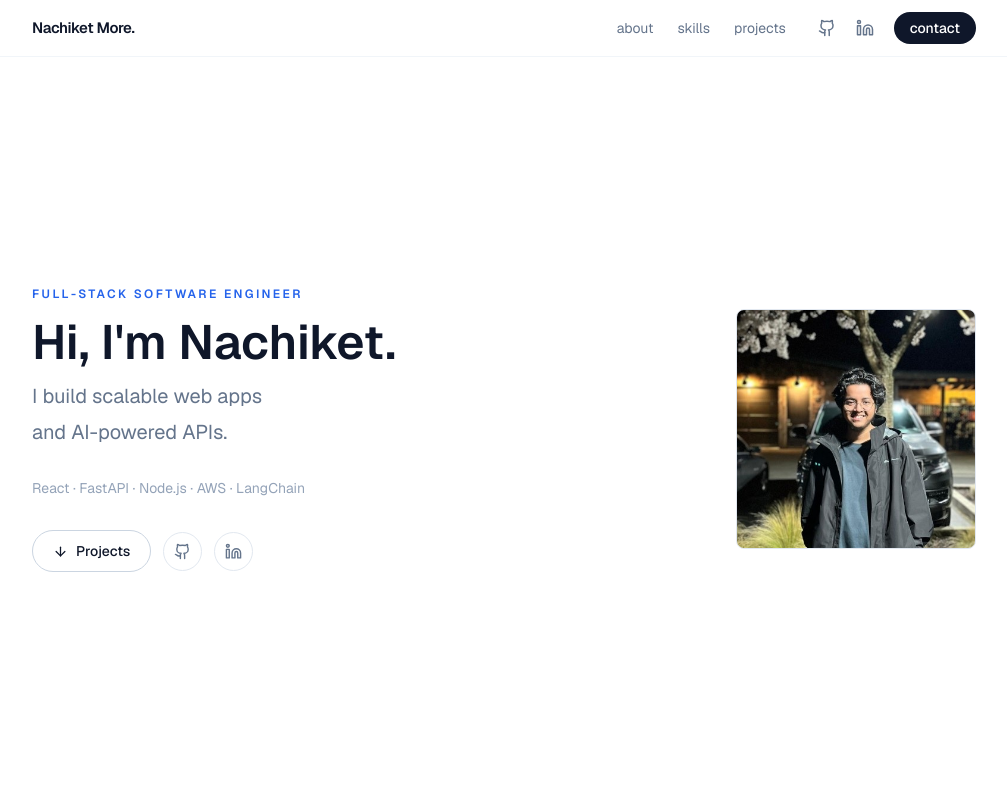
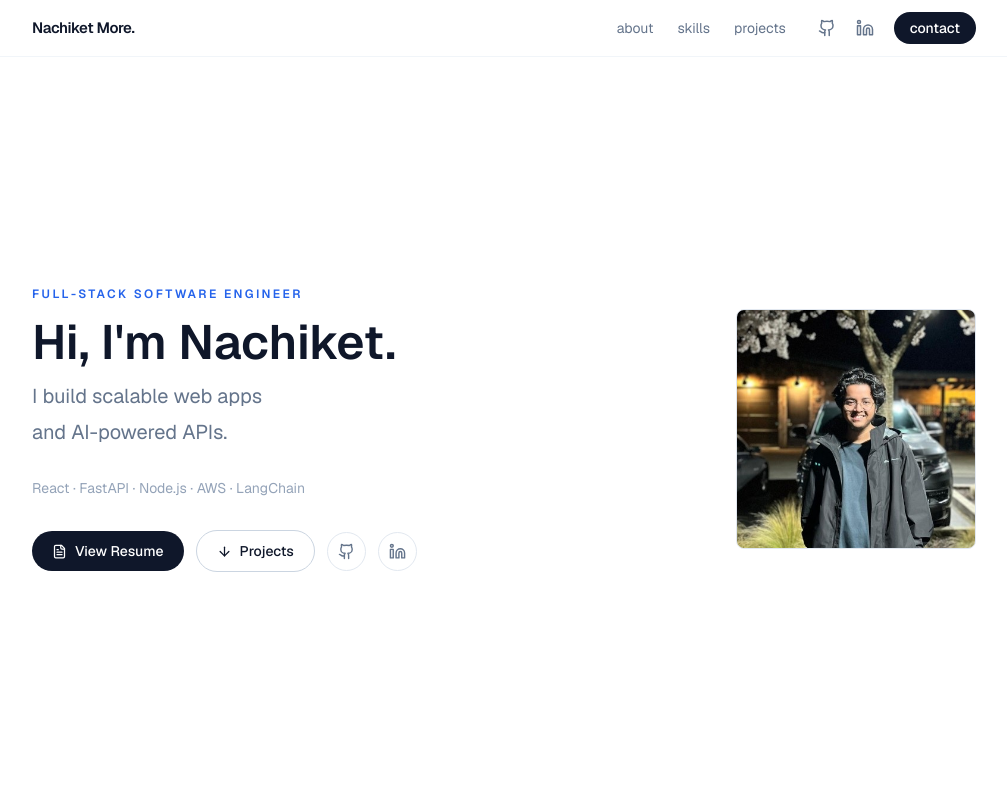
Before and after one commit to nachiket-more99/portfolio, a React (Vite) app: page / in a window 1280 px wide. Shown: the top 800 px of the page, without its empty margins (136-1143 px from the left). Built offline with nearby package versions, Linux system fonts and the light colour scheme.

Commit message:
add Resume link and update index.html

```diff
--- a/index.html
+++ b/index.html
@@ -9,7 +9,7 @@
     <meta name="author" content="Nachiket More" />
 
     <meta property="og:title" content="Nachiket More | Full-Stack Software Engineer" />
-    <meta property="og:description" content="Portfolio of Nachiket More – Full-Stack Software Engineer specializing in React, FastAPI, and scalable web applications." />
+    <meta property="og:description" content="Portfolio of Nachiket More - Full-Stack Software Engineer specializing in React, FastAPI, and scalable web applications." />
     <meta property="og:url" content="https://nachiketmore.vercel.app/" />
     <meta property="og:type" content="website" />
 
--- a/src/data/resume.json
+++ b/src/data/resume.json
@@ -8,7 +8,7 @@
   "self_photo": "/img/self-pic.jpg",
   "github_url": "https://github.com/nachiket-more99/",
   "linkedin_url": "https://www.linkedin.com/in/nachiketmore99/",
-  "resume_link": "",
+  "resume_link": "https://drive.google.com/file/d/1E9TsJ17_U2i6vTQtiUHMTZ0n6zzFOaQd/view?usp=sharing",
   "education": [
     {
       "degree": "M.S. Computer Science",
@@ -97,7 +97,7 @@
         "Built a React + TypeScript frontend with ingestion controls, a chat interface, and real-time source attribution display."
       ],
       "tags": ["FastAPI", "LangChain", "ChromaDB", "OpenAI", "React", "TypeScript"],
-      "deployed_link": "https://codebaseqa.vercel.app/",
+      "deployed_link": "https://codebase-qa-iota.vercel.app/",
       "repo_link": "https://github.com/nachiket-more99/codebase-qa"
     },
     {
@@ -110,7 +110,7 @@
         "Implemented a mock Razorpay-style add-money flow with webhook simulation and deployed across Render, Vercel, Neon (PostgreSQL), and Upstash (Redis)."
       ],
       "tags": ["React", "TypeScript", "NestJS", "PostgreSQL", "Redis", "Prisma"],
-      "deployed_link": "https://ledger-wallet-frontend.vercel.app/",
+      "deployed_link": "https://ledger-wallet-tau.vercel.app/",
       "repo_link": "https://github.com/nachiket-more99/ledger-wallet"
     },
     {
```
